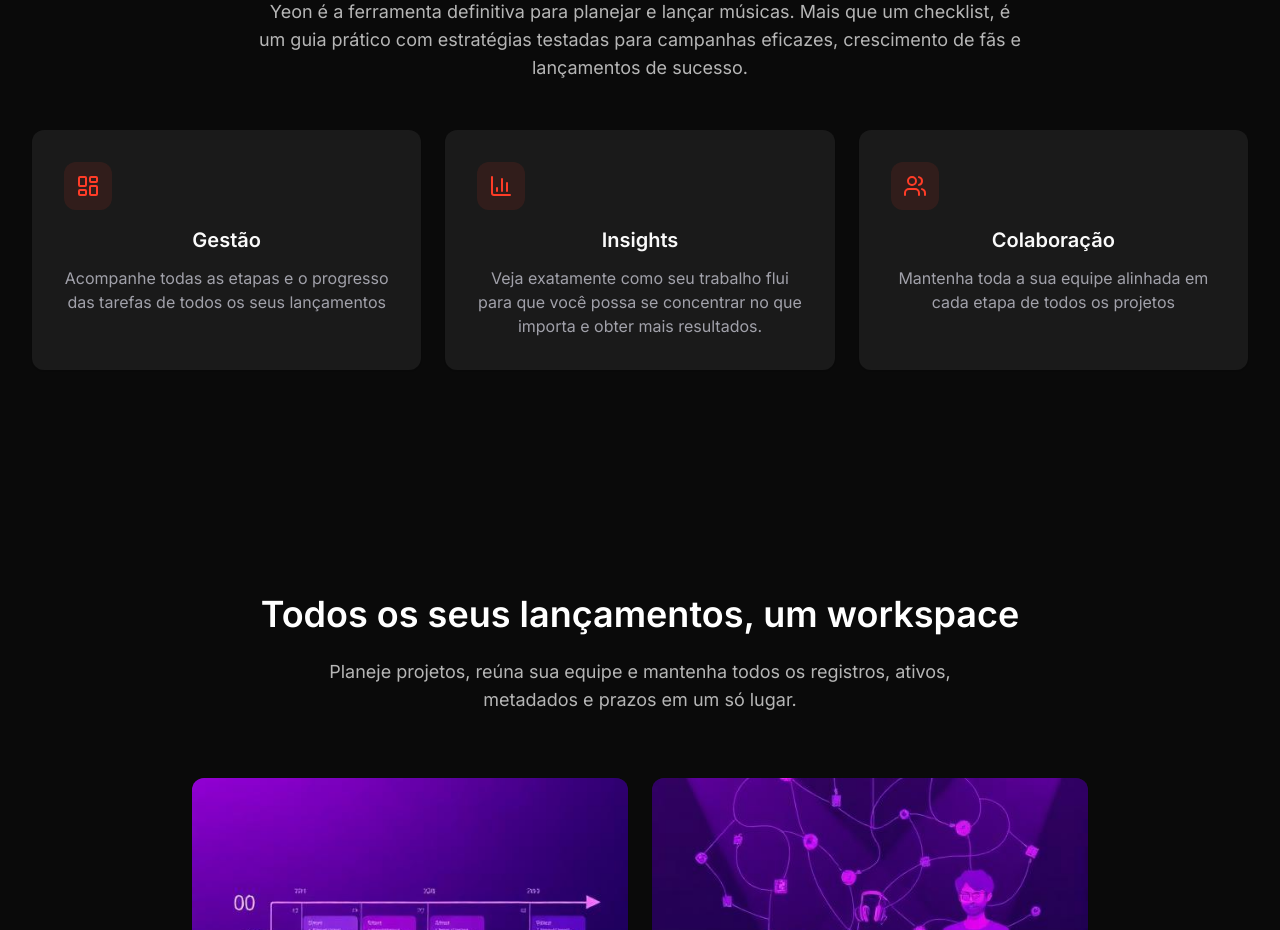
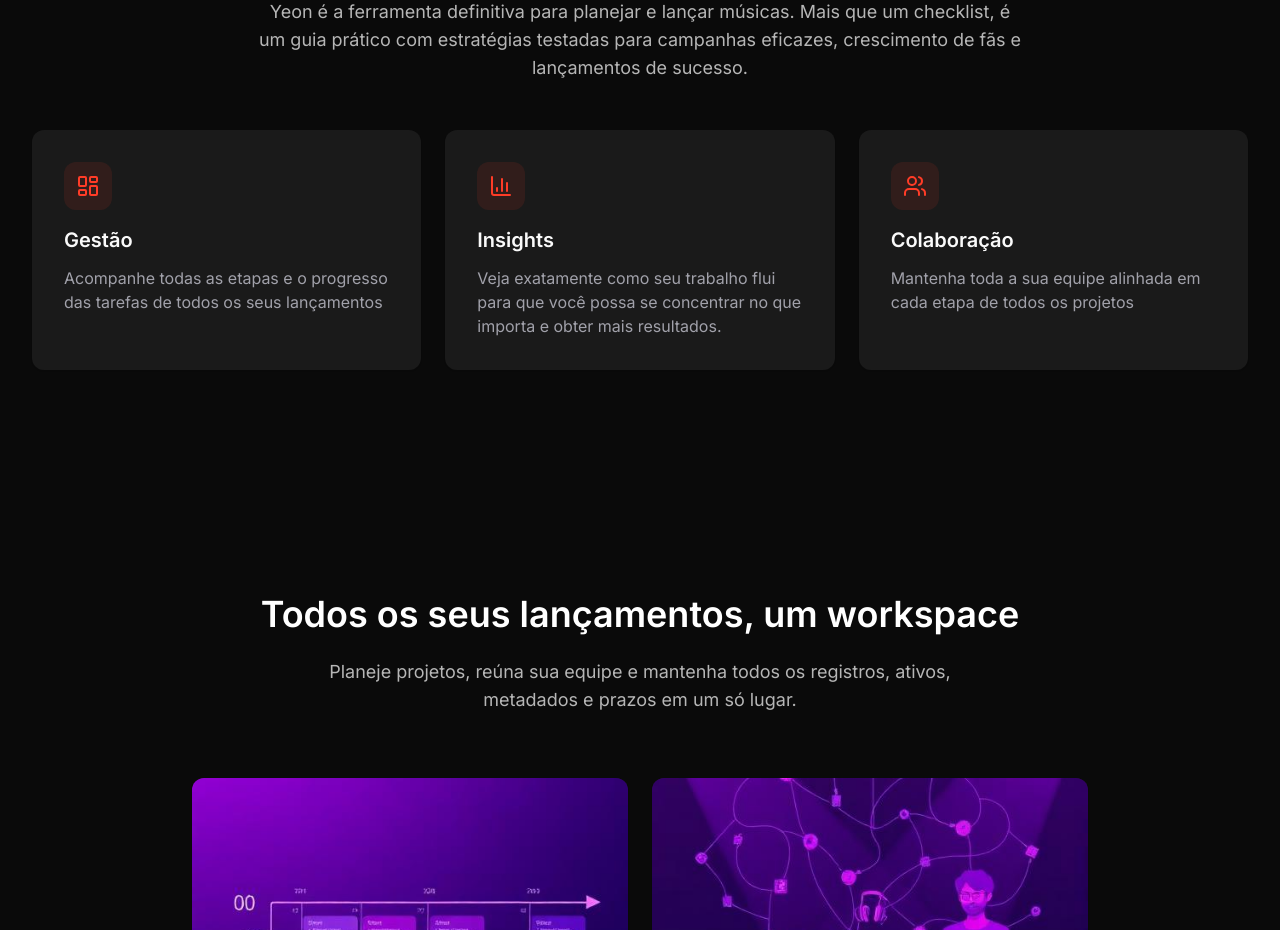
Before and after one commit to gustavohenriquepss/yeon-website, a React (Vite) app: page / in a window 1280 px wide. Shown: the part 1420-2350 px from the top of the page. Built offline with nearby package versions, Linux system fonts and the light colour scheme.

Commit message:
Align card text to left

```diff
--- a/src/components/home/ValuePropositionSection.tsx
+++ b/src/components/home/ValuePropositionSection.tsx
@@ -41,7 +41,7 @@ const ValuePropositionSection: React.FC = () => {
               const IconComponent = benefit.icon;
               return (
                 <Card key={index} className="border-0 bg-card overflow-hidden hover:scale-105 transition-transform duration-300">
-                  <CardContent className="p-8">
+                  <CardContent className="p-8 text-left">
                     <div className="w-12 h-12 rounded-lg bg-primary/10 flex items-center justify-center mb-4">
                       <IconComponent className="w-6 h-6 text-primary" />
                     </div>
```
